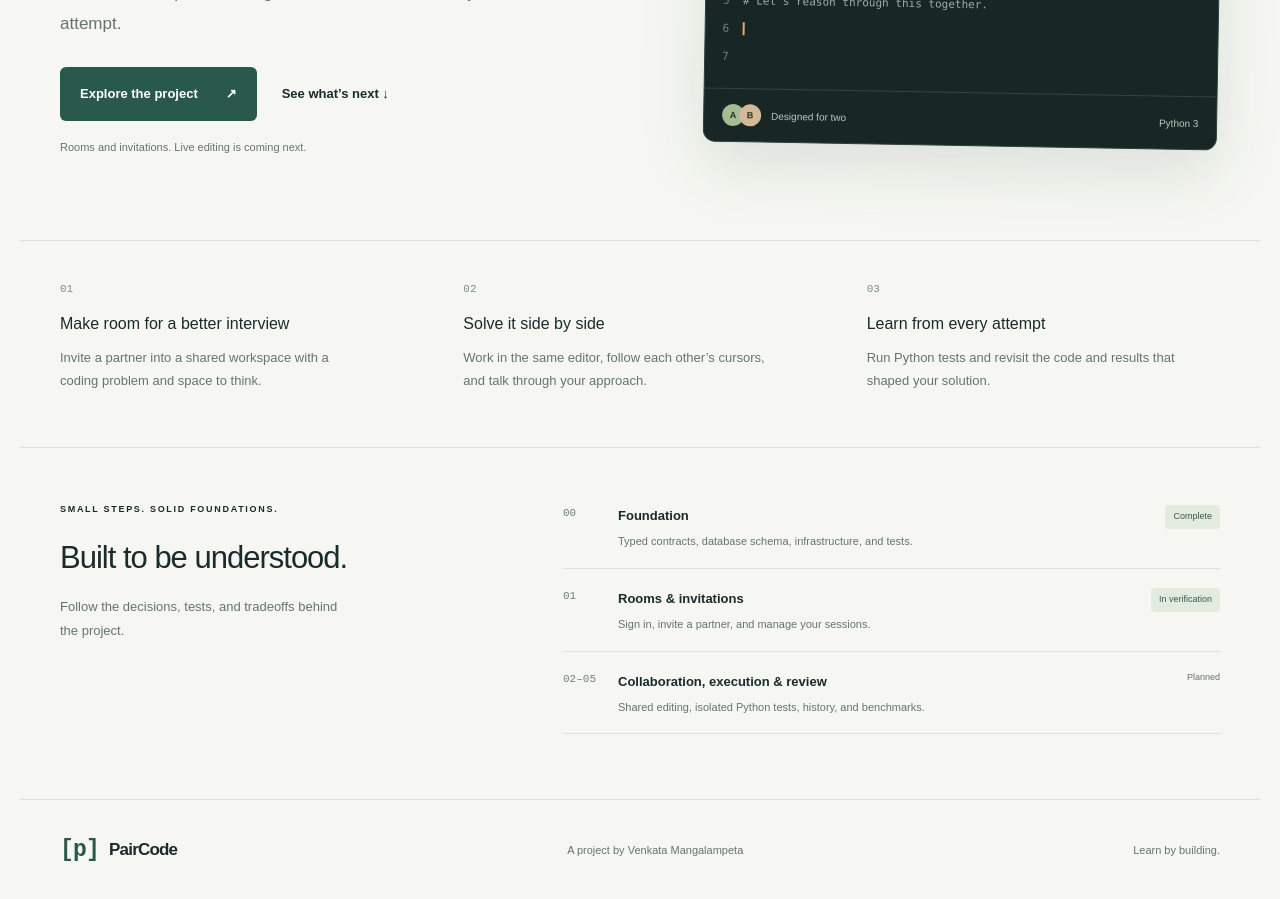
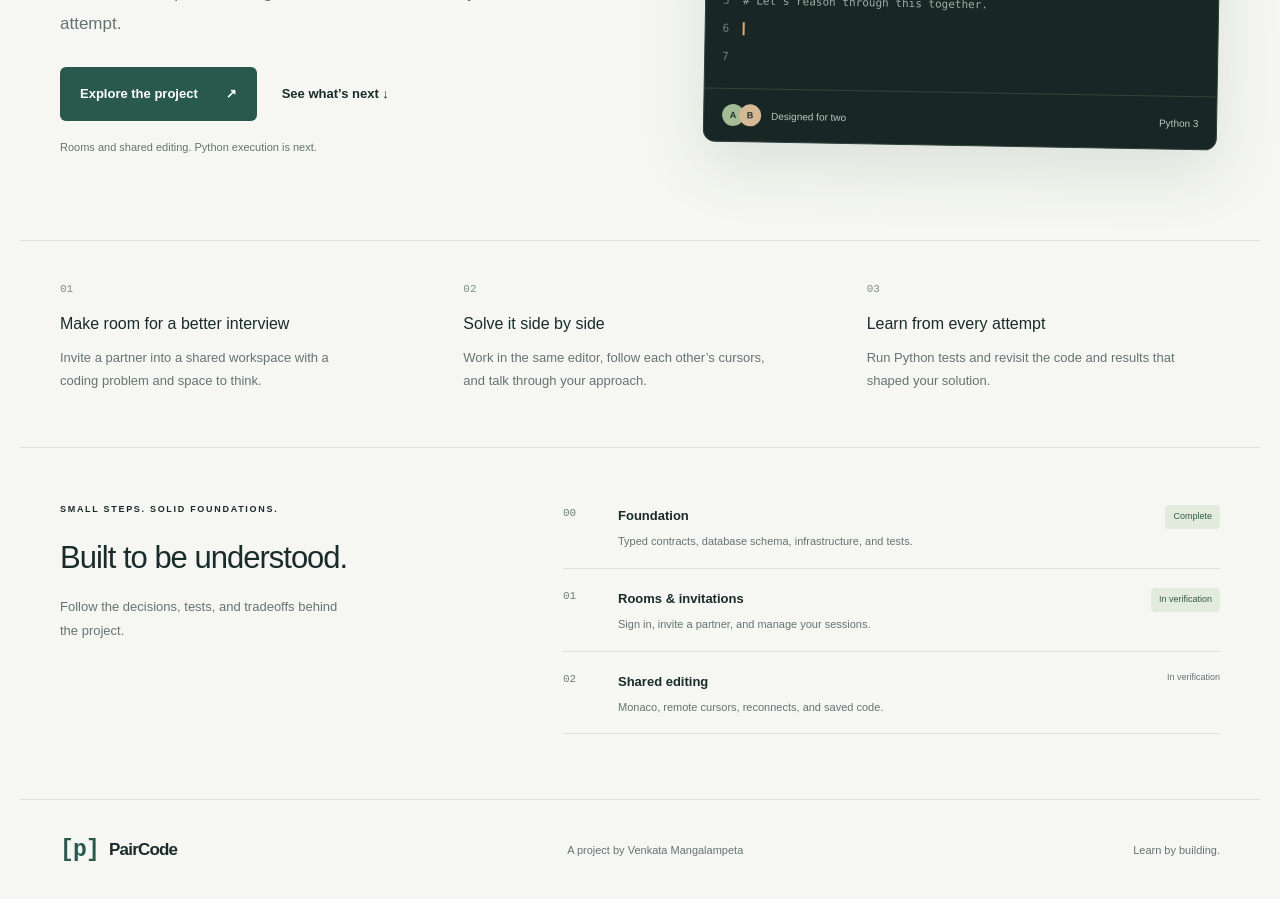
Before and after one commit to v4nkat/paircode, a Next.js app in the folder apps/web/: page / in a window 1280 px wide. Shown: the part 440-1339 px from the top of the page. Built offline with nearby package versions, Linux system fonts and the light colour scheme; no server answers.

Commit message:
Update the public milestone status

```diff
--- a/apps/web/src/app/page.tsx
+++ b/apps/web/src/app/page.tsx
@@ -38,8 +38,7 @@ export default function HomePage() {
         <section className="hero wrap" aria-labelledby="hero-title">
           <div className="hero-copy">
             <p className="eyebrow">
-              <span className="status-dot" aria-hidden="true" /> BUILDING IN PUBLIC · ROOMS &
-              INVITATIONS
+              <span className="status-dot" aria-hidden="true" /> BUILDING IN PUBLIC · SHARED EDITING
             </p>
             <h1 id="hero-title">
               Good code starts
@@ -58,7 +57,7 @@ export default function HomePage() {
                 See what’s next <span aria-hidden="true">↓</span>
               </a>
             </div>
-            <p className="availability">Rooms and invitations. Live editing is coming next.</p>
+            <p className="availability">Rooms and shared editing. Python execution is next.</p>
           </div>
           <div
             className="editor-preview"
@@ -138,12 +137,12 @@ export default function HomePage() {
               <span className="badge">In verification</span>
             </li>
             <li>
-              <span className="milestone-number">02–05</span>
+              <span className="milestone-number">02</span>
               <div>
-                <strong>Collaboration, execution & review</strong>
-                <p>Shared editing, isolated Python tests, history, and benchmarks.</p>
+                <strong>Shared editing</strong>
+                <p>Monaco, remote cursors, reconnects, and saved code.</p>
               </div>
-              <span className="next-label">Planned</span>
+              <span className="next-label">In verification</span>
             </li>
           </ol>
         </section>
```
